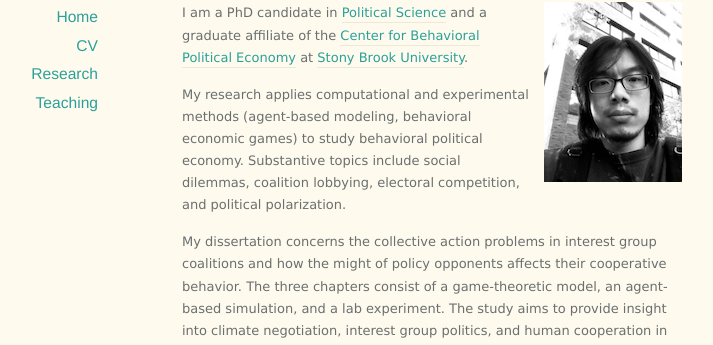
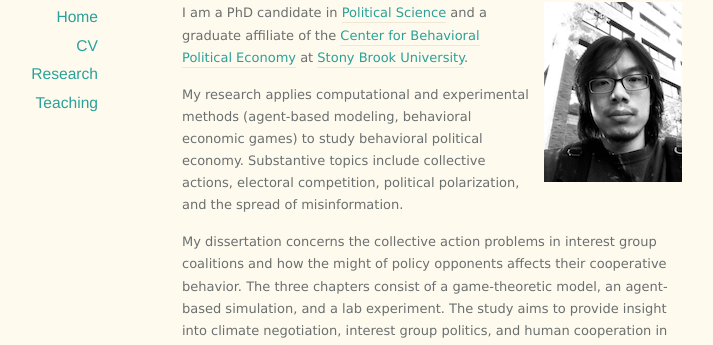
Before and after one commit to yitalu/yitalu.github.io, a Jekyll site: the page built from index.html, in a window 1280 px wide. Shown: the part 168-513 px from the top of the page, without its empty margins (208-921 px from the left). Built offline with Jekyll 4.4.1, drawn with Linux system fonts in a browser that asks for light colours; nearby versions of some CDN libraries; the list of posts is cut into pages by our own code.

Commit message:
Update index.html

```diff
--- a/index.html
+++ b/index.html
@@ -7,7 +7,7 @@ title: Yi-Ta Lu
 <img src="/images/backpackmono.png" class="right" />
 <p>I am a PhD candidate in <a href="https://www.stonybrook.edu/polsci/">Political Science</a> and a graduate affiliate of the <a href="https://www.stonybrook.edu/commcms/cbpe/">Center for Behavioral Political Economy</a> at <a href="https://www.stonybrook.edu">Stony Brook University</a>.</p>
 
-<p>My research applies computational and experimental methods (agent-based modeling, behavioral economic games) to study behavioral political economy. Substantive topics include social dilemmas, coalition lobbying, electoral competition, and political polarization.</p>
+<p>My research applies computational and experimental methods (agent-based modeling, behavioral economic games) to study behavioral political economy. Substantive topics include collective actions, electoral competition, political polarization, and the spread of misinformation.</p>
 
 <p>My dissertation concerns the collective action problems in interest group coalitions and how the might of policy opponents affects their cooperative behavior. The three chapters consist of a game-theoretic model, an agent-based simulation, and a lab experiment. The study aims to provide insight into climate negotiation, interest group politics, and human cooperation in general.</p>
 
```
